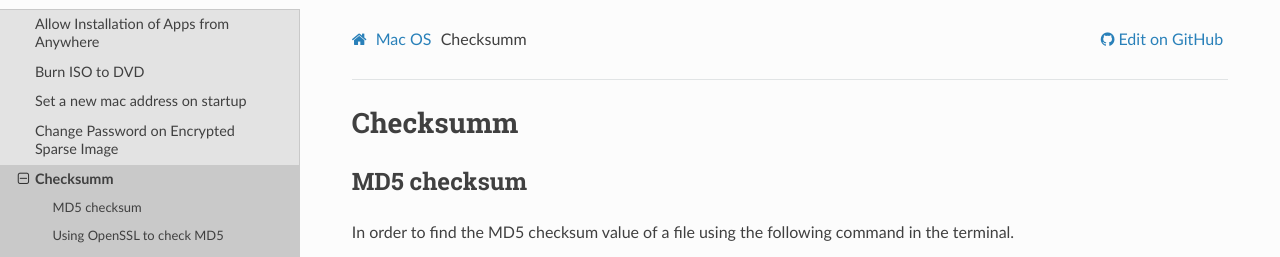
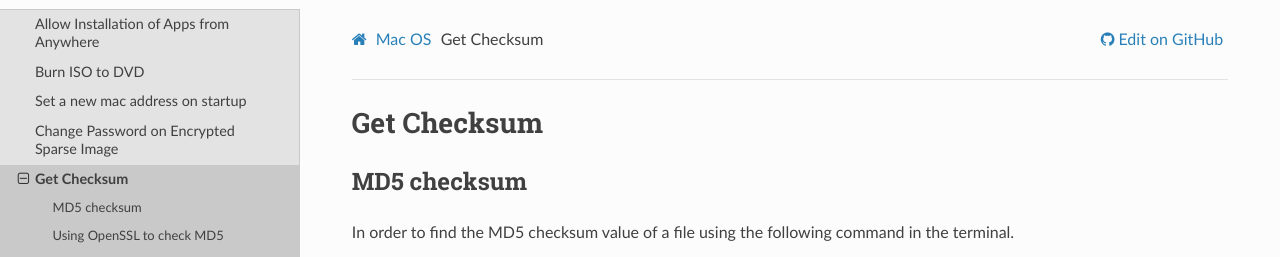
Before and after one commit to jeffscrum/jeffscrum.github.io, a Sphinx documentation site: the page built from source/mac/macos-checksum.rst, in a window 1280 px wide and 900 px high. Shown: the top 257 px of the window. Built offline with Sphinx 7.4.7 and the Read the Docs theme 2.0.0, drawn with Linux system fonts in a browser that asks for light colours.

Commit message:
checksum

```diff
--- a/source/mac/index.rst
+++ b/source/mac/index.rst
@@ -11,7 +11,7 @@ Mac OS
    macos-burn-iso
    macos-change-macaddr
    macos-change-passw-sparse
-   macos-checksumm
+   macos-checksum
    macos-cli-install-pkg
    macos-cli-install-updates
    macos-install-nvidia-drv
--- a/source/mac/macos-checksumm.rst
+++ b/source/mac/macos-checksum.rst
@@ -3,10 +3,10 @@
 .. meta::
    :keywords: macos, mac, sha, md5, apple
 
-.. _macos-checksumm:
+.. _macos-checksum:
 
-Checksumm
-=========
+Get Checksum
+============
 
 MD5 checksum
 ~~~~~~~~~~~~
```
